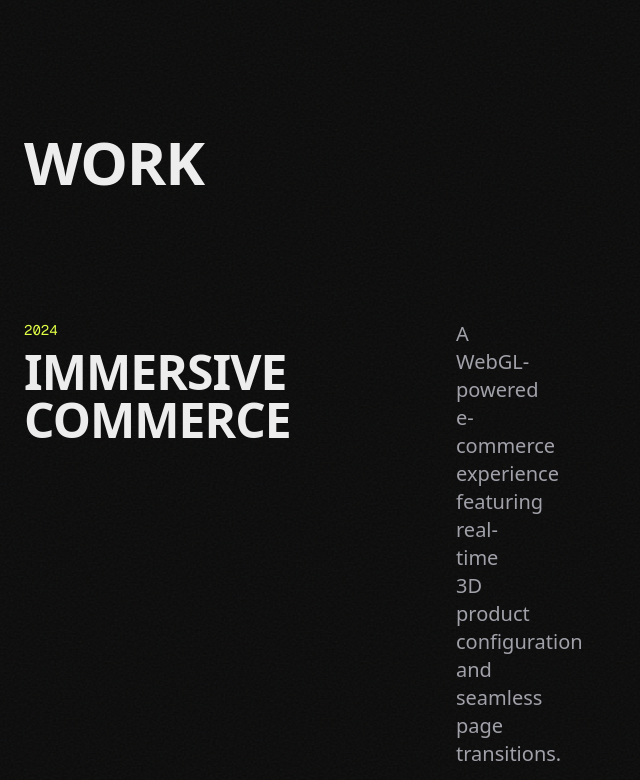
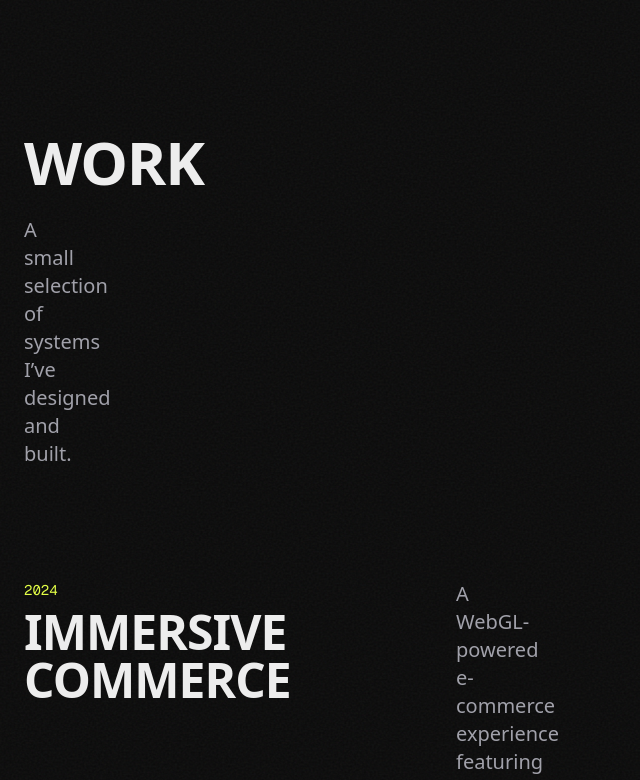
Before and after one commit to amuyif523/Portfolio-Page, a Next.js app: page / in a window 1280 px wide. Shown: the part 2460-3240 px from the top of the page, without its empty margins (0-640 px from the left). Built offline with nearby package versions, Linux system fonts and the light colour scheme.

Commit message:
Sprint V3-5: Work Section Re-Art Direction - Density, Preview, and Narrative updates

```diff
--- a/src/components/sections/Projects.tsx
+++ b/src/components/sections/Projects.tsx
@@ -42,15 +42,17 @@ export function Projects() {
       gsap.to(previewRef.current, {
         scale: 1,
         opacity: 1,
-        duration: 0.3,
-        ease: 'power2.out',
+        filter: 'blur(0px)',
+        duration: 0.4,
+        ease: 'power3.out',
       })
     } else {
       gsap.to(previewRef.current, {
-        scale: 0.8,
+        scale: 0.96,
         opacity: 0,
+        filter: 'blur(4px)',
         duration: 0.3,
-        ease: 'power2.in',
+        ease: 'power3.in',
       })
     }
   }, [hoveredId, prefersReducedMotion])
@@ -88,16 +90,23 @@ export function Projects() {
       )}
 
       <Container>
-        <h2 className="text-4xl md:text-6xl font-display font-bold uppercase mb-16 overflow-hidden">
-          <span data-animate className="block">Work</span>
-        </h2>
+        <div className="mb-16">
+          <h2 className="text-4xl md:text-6xl font-display font-bold uppercase mb-6 overflow-hidden">
+            <span data-animate className="block">Work</span>
+          </h2>
+          <div className="overflow-hidden">
+            <p data-animate className="text-muted text-lg md:text-xl max-w-xl">
+              A small selection of systems I’ve designed and built.
+            </p>
+          </div>
+        </div>
         <div className="flex flex-col">
           {projects.map((project) => (
             <Link
               key={project.id}
               href={`/work/${project.slug}`}
               className={cn(
-                "group relative py-16 transition-all duration-500 outline-none hover:bg-white/5 -mx-4 px-4 rounded-lg",
+                "group relative py-8 md:py-12 transition-all duration-500 outline-none hover:bg-white/5 active:bg-white/5 -mx-4 px-4 rounded-lg",
                 hoveredId && hoveredId !== project.id ? "opacity-30 scale-[0.99]" : "opacity-100 scale-100"
               )}
               onMouseEnter={() => setHoveredId(project.id)}
```
